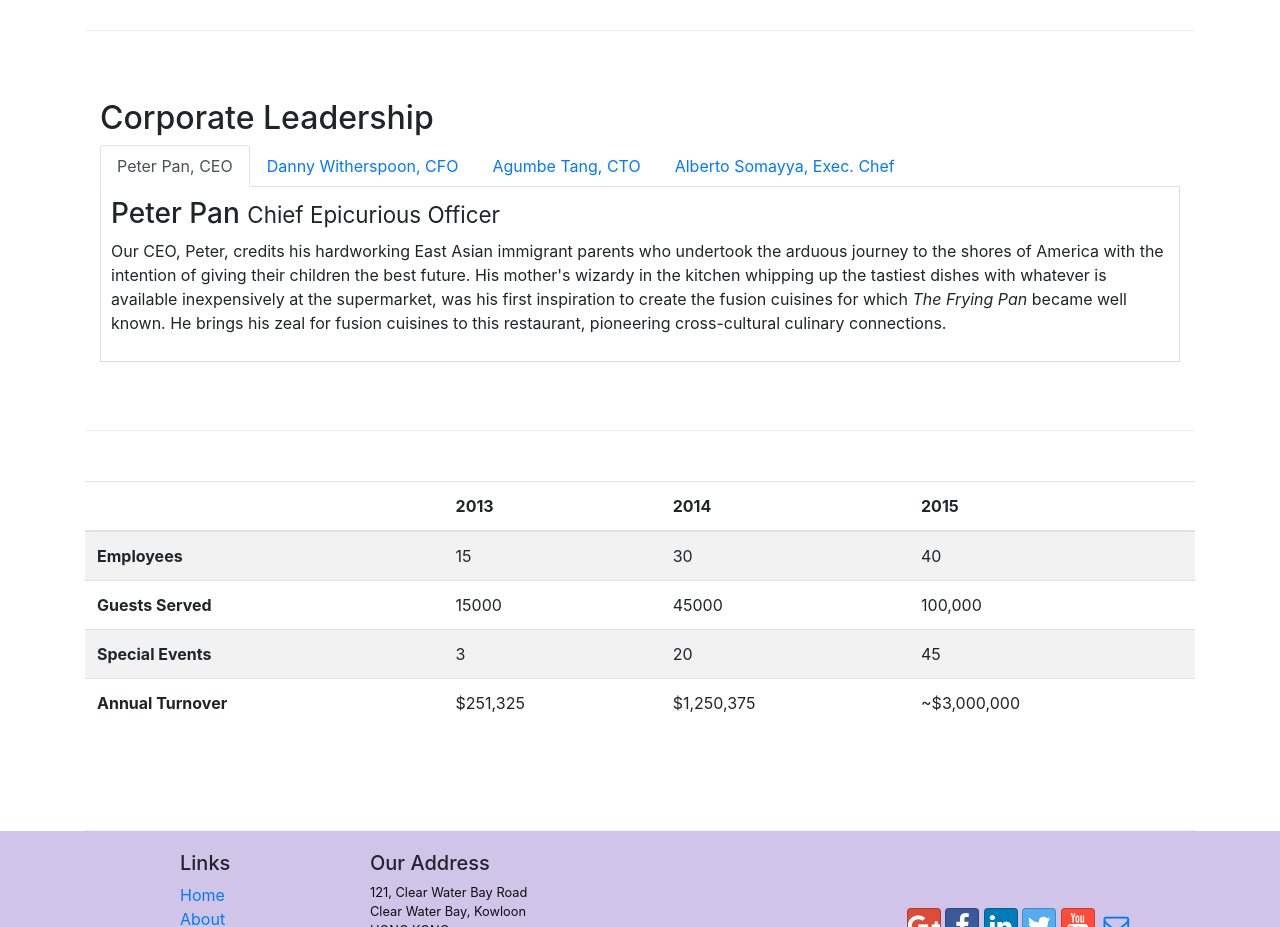
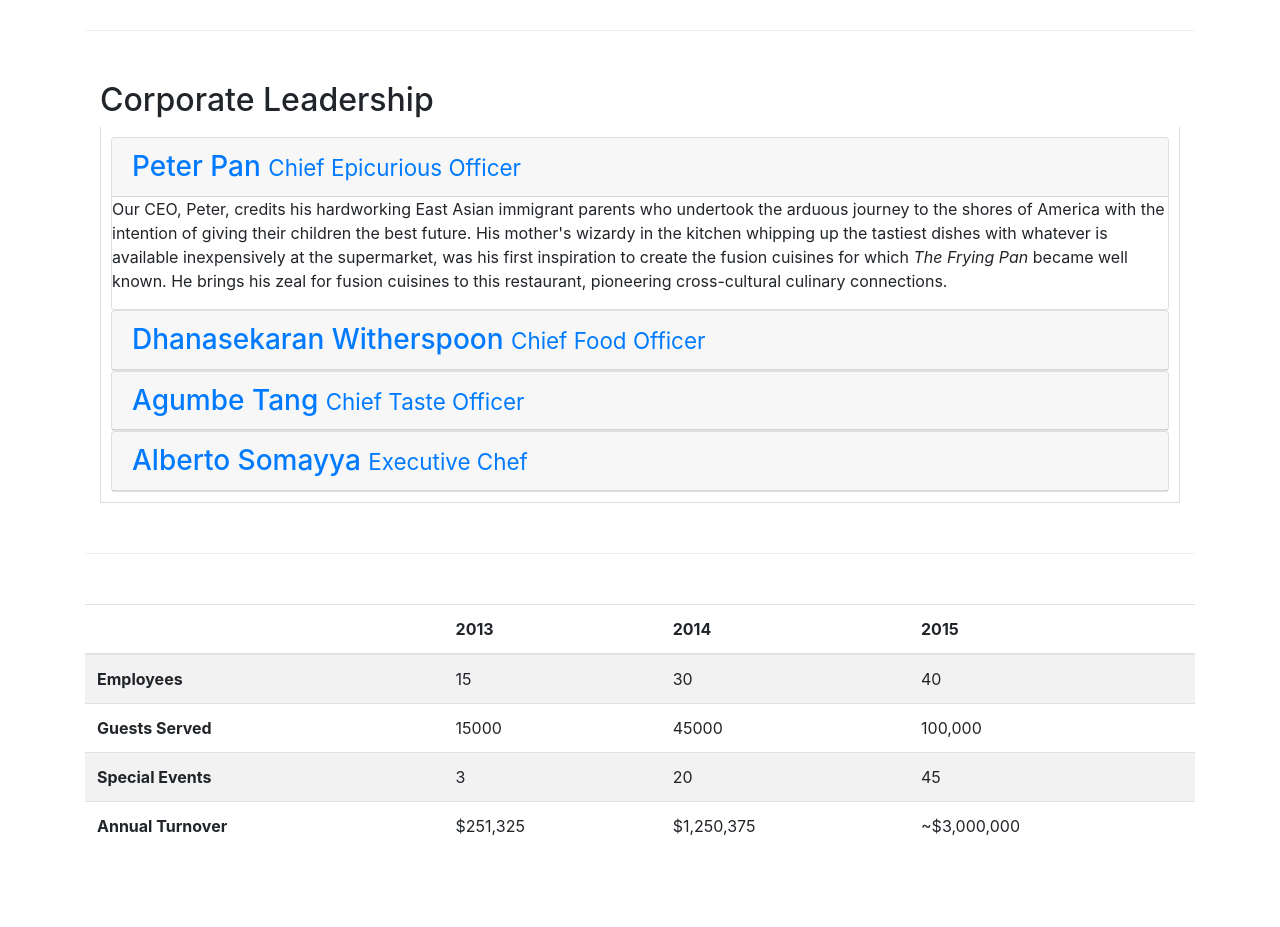
Before and after one commit to Yanghwa/coursera_bootstrap, a website: page aboutus.html in a window 1280 px wide. Shown: the part 880-1807 px from the top of the page. Drawn offline with nearby package versions, Linux system fonts and the light colour scheme.

Commit message:
Accordion

```diff
--- a/aboutus.html
+++ b/aboutus.html
@@ -100,40 +100,68 @@
         <div class="row row-content align-items-center">
             <div class="col-sm-12 col-md-12">
                 <h2>Corporate Leadership</h2>
-                <ul class="nav nav-tabs">
-                    <li class="nav-item">
-                        <a class="nav-link active" href="#peter"
-                        role="tab" data-toggle="tab">Peter Pan, CEO</a>
-                    </li>
-                    <li class="nav-item">
-                        <a class="nav-link" href="#danny" role="tab"
-                        data-toggle="tab">Danny Witherspoon, CFO</a>
-                    </li>
-                    <li class="nav-item">
-                        <a class="nav-link" href="#agumbe"role="tab"
-                        data-toggle="tab">Agumbe Tang, CTO</a>
-                    </li>
-                    <li class="nav-item">
-                        <a class="nav-link" href="#alberto" role="tab"
-                        data-toggle="tab">Alberto Somayya, Exec. Chef</a>
-                    </li>
-                </ul>
+                <div id="accordion" role="tablist">
                     <div class="tab-content">
-                    <div role="tabpanel" class="tab-pane fade show active" id="peter">
-                        <h3>Peter Pan <small>Chief Epicurious Officer</small></h3>
-                        <p class="hidden-xs-down">Our CEO, Peter, credits his hardworking East Asian immigrant parents who undertook the arduous journey to the shores of America with the intention of giving their children the best future. His mother's wizardy in the kitchen whipping up the tastiest dishes with whatever is available inexpensively at the supermarket, was his first inspiration to create the fusion cuisines for which <em>The Frying Pan</em> became well known. He brings his zeal for fusion cuisines to this restaurant, pioneering cross-cultural culinary connections.</p>
+                        <div class="card">
+                            <div class="card-header" role="tab" id="peterhead">
+                                <h3 class="mb-0">
+                                    <a data-toggle="collapse" data-parent="#accordion" href="#peter">
+                                        Peter Pan
+                                        <small>Chief Epicurious Officer</small>
+                                    </a>
+                                </h3>
                             </div>
-                    <div role="tabpanel" class="tab-pane fade hide" id="danny">
-                        <h3>Dhanasekaran Witherspoon <small>Chief Food Officer</small></h3>
+                            <div role="tabpanel" class="collapse show" id="peter">
+                                <div class="card-block">
+                                    <p cla ss="hidden-xs-down">Our CEO, Peter, credits his hardworking East Asian immigrant parents who undertook the arduous journey to the shores of America with the intention of giving their children the best future. His mother's wizardy in the kitchen whipping up the tastiest dishes with whatever is available inexpensively at the supermarket, was his first inspiration to create the fusion cuisines for which <em>The Frying Pan</em> became well known. He brings his zeal for fusion cuisines to this restaurant, pioneering cross-cultural culinary connections.</p>
+                                </div>
+                            </div>
+                        </div>
+                        <div class="card">
+                            <div class="card-header" role="tab" id="dannyhead">
+                                <h3 class="mb-0">
+                                    <a class="collapsed" data-toggle="collapse" data-parent="#accordion" href="#danny">
+                                        Dhanasekaran Witherspoon
+                                        <small>Chief Food Officer</small>
+                                    </a>
+                                </h3>
+                            </div>
+                            <div role="tabpanel" class="collapse" id="danny">
+                                <div class="card-block">
                                     <p class="hidden-xs-down">Our CFO, Danny, as he is affectionately referred to by his colleagues, comes from a long established family tradition in farming and produce. His experiences growing up on a farm in the Australian outback gave him great appreciation for varieties of food sources. As he puts it in his own words, <em>Everything that runs, wins, and everything that stays, pays!</em></p>
                                 </div>
-                    <div role="tabpanel" class="tab-pane fade hide" id="agumbe">
-                        <h3>Agumbe Tang <small>Chief Taste Officer</small></h3>
+                            </div>
+                        </div>
+                        <div class="card">
+                            <div class="card-header" role="tab" id="agumbehead">
+                                <h3 class="mb-0">
+                                    <a class="collapsed" data-toggle="collapse" data-parent="#accordion" href="#agumbe">
+                                        Agumbe Tang
+                                        <small>Chief Taste Officer</small>
+                                    </a>
+                                </h3>
+                            </div>
+                            <div role="tabpanel" class="collapse" id="agumbe">
+                                <div class="card-block">
                                     <p class="hidden-xs-down">Blessed with the most discerning gustatory sense, Agumbe, our CTO, personally ensures that every dish that we serve meets his exacting tastes. Our chefs dread the tongue lashing that ensues if their dish does not meet his exacting standards. He lives by his motto, <em>You click only if you survive my lick.</em></p>
                                 </div>
-                    <div role="tabpanel" class="tab-pane fade hide" id="alberto">
-                        <h3>Alberto Somayya <small>Executive Chef</small></h3>
+                            </div>
+                        </div>
+                        <div class="card">
+                            <div class="card-header" role="tab" id="albertohead">
+                                <h3 class="mb-0">
+                                    <a class="collapsed" data-toggle="collapse" data-parent="#accordion" href="#alberto">
+                                        Alberto Somayya
+                                        <small>Executive Chef</small>
+                                    </a>
+                                </h3>
+                            </div>
+                            <div role="tabpanel" class="collapse" id="alberto">
+                                <div class="card-block">
                                     <p class="hidden-xs-down">Award winning three-star Michelin chef with wide International experience having worked closely with whos-who in the culinary world, he specializes in creating mouthwatering Indo-Italian fusion experiences. He says, <em>Put together the cuisines from the two craziest cultures, and you get a winning hit! Amma Mia!</em></p>
+                                </div>
+                            </div>
+                        </div>
                     </div>
                 </div>
             </div>
```
Lines whose indentation alone changed are shown as unchanged.
